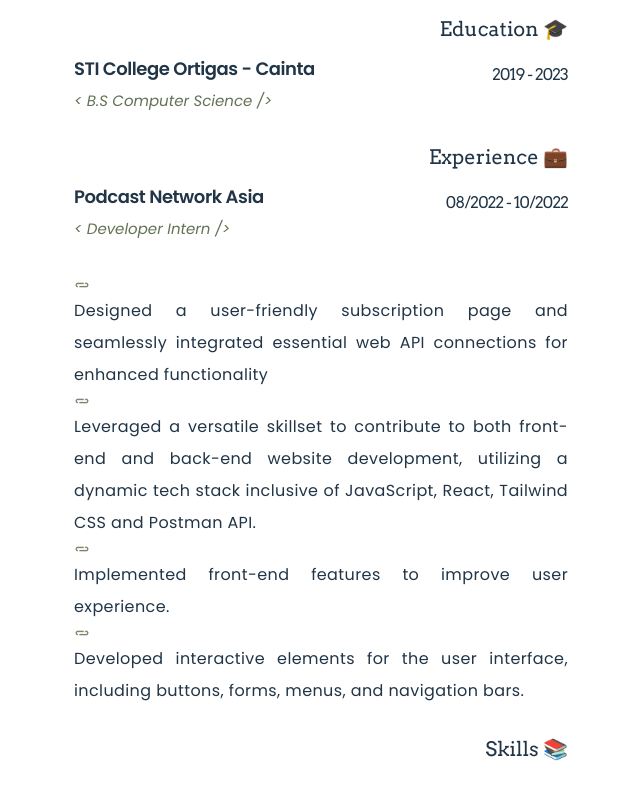
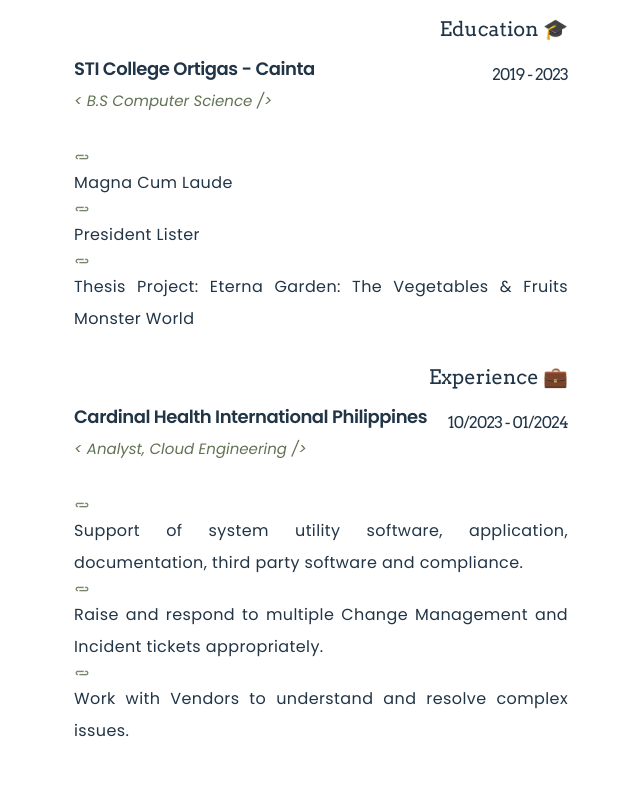
Before and after one commit to RJRanan/portfolio, a React (Vite) app: page / in a window 1280 px wide. Shown: the part 880-1668 px from the top of the page, without its empty margins (319-959 px from the left). Built offline with nearby package versions, Linux system fonts and the light colour scheme.

Commit message:
Add new experience

```diff
--- a/src/constants/index.js
+++ b/src/constants/index.js
@@ -33,8 +33,8 @@
     course: "< B.S Computer Science />",
     date: "2019 - 2023",
     bullet: [
-      // "Magna Cum Laude",
-      // "President Lister",
+      "Magna Cum Laude",
+      "President Lister",
       "Thesis Project: Eterna Garden: The Vegetables & Fruits Monster World",
     ],
   },
@@ -42,15 +42,30 @@
   {
     id: "1",
     title: "Experience 💼",
-    info: "Leveraged a versatile skillset to contribute to both front-end and back-end website development, utilizing a dynamic tech stack inclusive of Java",
+    info: "",
+    company: "Cardinal Health International Philippines",
+    position: "< Analyst, Cloud Engineering />",
+    date: "10/2023 - 01/2024",
+    content: [
+      "Support of system utility software, application, documentation, third party software and compliance.",
+      "Raise and respond to multiple Change Management and Incident tickets appropriately.",
+      "Work with Vendors to understand and resolve complex issues.",
+    ],
+  },
+
+  {
+    id: "1",
+    title: "",
+    info: "",
     company: "Podcast Network Asia",
     position: "< Developer Intern />",
     date: "08/2022 - 10/2022",
     content: [
-      "Designed a user-friendly subscription page and seamlessly integrated essential web API connections for enhanced functionality",
-      "Leveraged a versatile skillset to contribute to both front-end and back-end website development, utilizing a dynamic tech stack inclusive of JavaScript, React, Tailwind CSS and Postman API.",
-      "Implemented front-end features to improve user experience.",
-      "Developed interactive elements for the user interface, including buttons, forms, menus, and navigation bars.",
+      "Set up and manage Content Management System (CMS) websites, with extensive experience in platforms such as WordPress and OpenCart, ensuring they meet client specifications and industry standards.",
+      "Utilize source code management tools like Git to maintain version control, collaborate with team members, and streamline the development process.",
+      "Customize existing website to align with client requirements, and perform comprehensive bug fixes to maintain site integrity and performance.",
+      "Convert PSD design files into responsive and visually appealing HTML/CSS themes, ensuring high fidelity to the original design and cross-browser compatibility.",
+      "Conduct thoroguh testing of websites, including functionality, usability, and compatibility testing, to identify and resolve issues, ensuring a seamless user experience.",
     ],
   },
   {
@@ -72,6 +87,9 @@
       "Linux",
       "GitHub",
       "Git",
+      "GCP",
+      "AWS EC2",
+      "ServiceNow",
     ],
   },
 
--- a/src/sections/About.jsx
+++ b/src/sections/About.jsx
@@ -34,6 +34,17 @@
                 {link.position}
               </p>
 
+              {link.id === "0" && (
+                <div className="grid grid-cols-1 grid-rows-1 mt-8 tracking-wide mobile:text-base font-poppins text-justify text-[14px] ease-in duration-300">
+                  {link.bullet.map((bullet, index) => (
+                    <div key={index} className="leading-8 ">
+                      <img src={subtractBlack} className="h-5 w-4" alt="" />
+                      {bullet}
+                    </div>
+                  ))}
+                </div>
+              )}
+
               {link.id === "1" && (
                 <div className="grid grid-cols-1 grid-rows-1 mt-8 tracking-wide mobile:text-base font-poppins text-justify text-[14px] ease-in duration-300">
                   {link.content.map((content, index) => (
@@ -47,11 +58,11 @@
 
               {link.id === "3" && (
                 <div className="grid grid-cols-3 gap-3 mobile:text-base text-[14px] ease-in duration-300">
-                  {link.interest.map((hobby, index) => (
+                  {link.interest.map((interest, index) => (
                     <div key={index} className="gap-2">
                       {" "}
                       <img src={subtractBlack} className="h-5 w-4" alt="" />
-                      {hobby}
+                      {interest}
                     </div>
                   ))}
                 </div>
```
